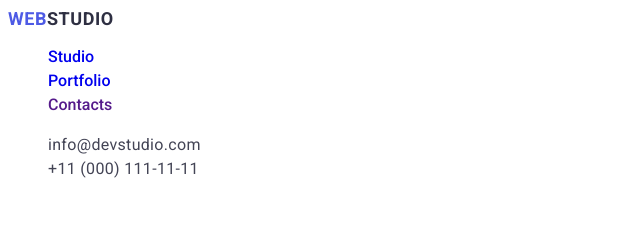
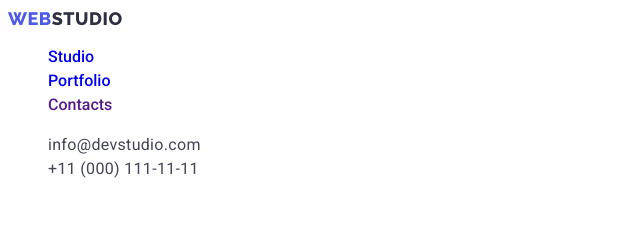
Before and after one commit to testingunYO/goit-markup-hw-02, a plain HTML site: page index.html in a window 1280 px wide. Shown: the top 225 px of the page, 0-640 px from the left. Drawn offline with Linux system fonts and the light colour scheme.

Commit message:
Update styles.css

```diff
--- a/css/styles.css
+++ b/css/styles.css
@@ -23,6 +23,7 @@ body {
   text-decoration: none;
 }
 .logo {
+  font-family: var(--secondary-font-family-family);
   font-weight: 800;
   font-size: 18px;
   line-height: 1.17;
```
